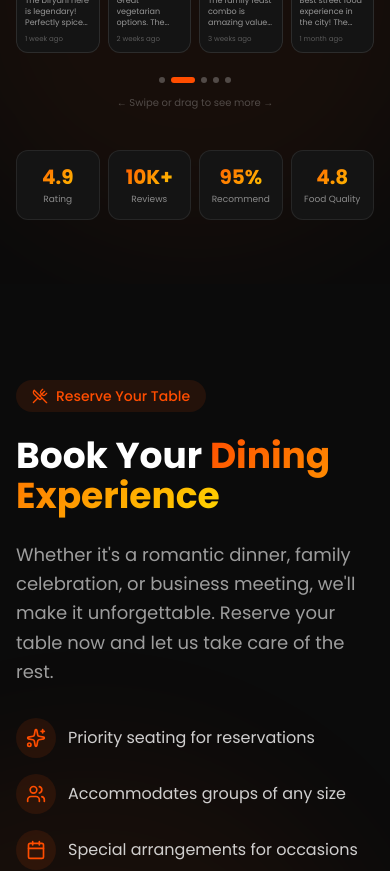
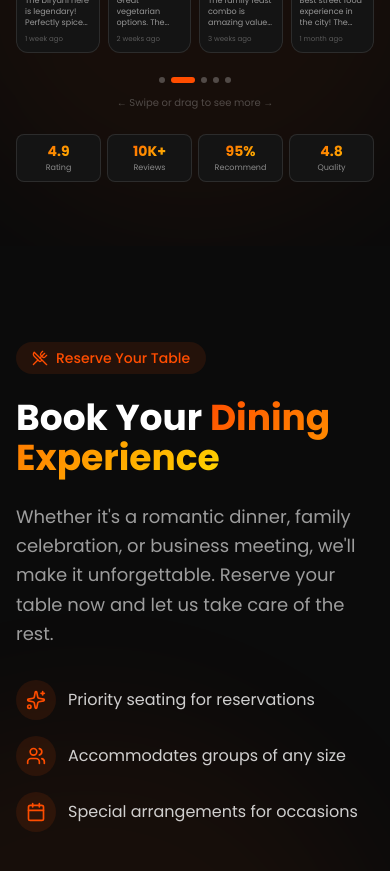
Before and after one commit to Jeevan070604/Mr.JEE, a Next.js app: page / in a window 390 px wide. Shown: the part 3260-4131 px from the top of the page. Built offline with nearby package versions, Linux system fonts and the light colour scheme.

Commit message:
Stats: smaller rectangle cards, 4 per row on mobile

```diff
--- a/src/components/sections/Reviews.tsx
+++ b/src/components/sections/Reviews.tsx
@@ -174,22 +174,22 @@ export default function Reviews() {
           <p className="text-white/25 text-[10px]">← Swipe or drag to see more →</p>
         </div>
 
-        {/* Stats - compact 4 col */}
+        {/* Stats - 4 per row, small rectangle on mobile */}
         <motion.div
           initial={{ opacity: 0, y: 20 }}
           animate={isInView ? { opacity: 1, y: 0 } : {}}
           transition={{ duration: 0.6, delay: 0.4 }}
-          className="mt-10 grid grid-cols-4 gap-2 sm:gap-4"
+          className="mt-6 grid grid-cols-4 gap-1.5 sm:gap-3"
         >
           {[
             { value: '4.9', label: 'Rating' },
             { value: '10K+', label: 'Reviews' },
             { value: '95%', label: 'Recommend' },
-            { value: '4.8', label: 'Food Quality' },
+            { value: '4.8', label: 'Quality' },
           ].map((stat, index) => (
-            <div key={index} className="text-center py-3 px-2 rounded-xl border border-white/8 bg-[#141414]">
-              <div className="text-xl sm:text-2xl font-bold gradient-text">{stat.value}</div>
-              <div className="text-[9px] sm:text-xs text-white/50 mt-0.5">{stat.label}</div>
+            <div key={index} className="text-center py-2 px-1 sm:py-3 sm:px-2 rounded-lg border border-white/10 bg-[#141414]">
+              <div className="text-sm sm:text-xl font-bold gradient-text leading-tight">{stat.value}</div>
+              <div className="text-[8px] sm:text-[11px] text-white/50 mt-0.5 leading-tight">{stat.label}</div>
             </div>
           ))}
         </motion.div>
```
Also changed, not shown: 16 other files (tests, documents, lock files or other folders).
